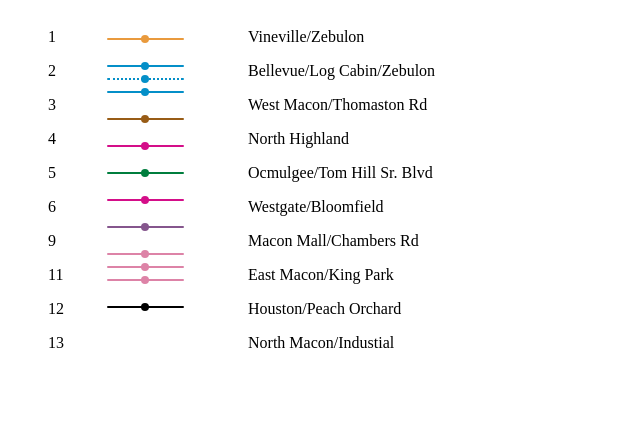
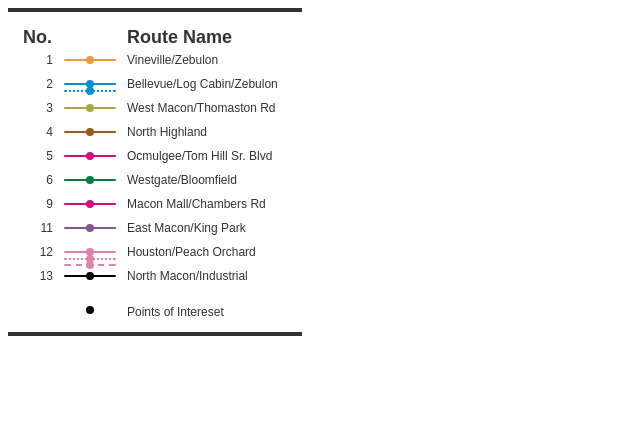
Before and after one commit to codeforamerica/Transit-Map-in-TileMill, a plain HTML site: page legend_test.html in a window 1280 px wide. Shown: the whole page, without its empty margins (0-640 px from the left). Drawn offline with Linux system fonts and the light colour scheme.

Commit message:
LEGEND of the LEGENDS! in css, not yet formatted for TileMill though

```diff
--- a/legend_test.html
+++ b/legend_test.html
@@ -3,73 +3,95 @@
 </head>
 
 <style>
+
+h1 {font-family: arial; font-size: 18px; color: #333; margin: 0px;}
+
 #container{
-	position: absolute;
-	height: 400px;
-	width: 500px;
-	background: #fff;
+	position: relative;
+	height: 290px;
+	width: 264px;
+	padding: 15px;
+	border-top: 4px solid #333;
+	border-bottom: 4px solid #333;
 }
-#route_nos {
-	position: absolute;
-	top: 20px;
-	width: 75px;
-	height: 400px;
-	background: #fff;
+#route_nos {width: 30px;float: left;}
+#route_nas {width: 160px; float: left;}
+
+
+#route_nos ul, #route_nas ul{
+  position: relative;
+  list-style-type: none;
+  margin: 5px 0px 0px 0px;
+  padding: 0px 0px 0px 0px;
+  font-family: arial;
+  font-size: 12px;
+  color: #333;
 }
 
-#route_nos ul {
-	list-style-type: none;
-	margin: 0px;
+#route_nos ul li{
+  text-align: right;
+  margin-bottom: 10px;
+}
+
+#route_nas ul li {
+  margin-bottom: 10px;
+  text-align: left;
 
 }
-#route_nos ul li {
-	margin-bottom: 16px;
-}
-#line_container {
-	position: absolute;
-	left: 100px;
-	top: 30px;
-}
-.box {
-	position: relative;
-	height: 25px;
-	width: 75px;
-	background: #fff;
+
+#route_nas ul .pin {
+  margin-top: 22px;
+  text-align: left;
+
 }
 
-.rt2, .rt2B, .rt12, .rt12B { height: 11px; }
+#line_container {
+  position: relative;
+	float: left;
+	padding: 0px 12px 0px 12px;
+	margin-top: 32px;
+}
+
+.box {position: relative; height: 22px; width: 50px;}
+.sub_contain {position: relative; height: 24px; width: 50px;}
+.sub_box {position: absolute; top: 7px; height: 9px; width: 50px;}
+.subsub_box {position: absolute; top: 13px; height: 9px; width: 50px;}
+
 
 .rt1   {border-top: 2px solid #E99A3D;}
 .rt2   {border-top: 2px solid #048FC8;}
-.rt2B  {border-top: 2px dotted #048FC8; }
-.rt3   {border-top: 2px solid #048FC8;}
+.rt2B  {border-top: 2px dotted #048FC8;}
+.rt3   {border-top: 2px solid #b0a545;}
 .rt4   {border-top: 2px solid #985C16;}
 .rt5   {border-top: 2px solid #D40E89;}
 .rt6   {border-top: 2px solid #007E3E;}
 .rt9   {border-top: 2px solid #D40E89;}
 .rt11  {border-top: 2px solid #85568D;}
-.rt12  {border-top: 2px solid #DD83A7; }
-.rt12B {border-top: 2px solid #DD83A7;}
-.rt12C {border-top: 2px solid #DD83A7;}
+.rt12  {border-top: 2px solid #DD83A7;}
+.rt12B {border-top: 2px dotted #DD83A7;}
+.rt12C {border-top: 2px dashed #DD83A7;}
 .rt13  {border-top: 2px solid #000;}
+.nort  {border-top: 2px solid #fff; padding-top: 10px;}
 
-.rt1 .circle  , .rt1::before, .rt1::after     {background: #E99A3D;}
-.rt2 .circle  , .rt2::before, .rt2::after     {background: #048FC8; }
-.rt2B .circle , .rt2B::before, .rt2B::after   {background: #048FC8;}
-.rt3 .circle  , .rt3::before, .rt3::after     {background: #048FC8;}
-.rt4 .circle  , .rt4::before, .rt4::after     {background: #985C16;}
-.rt5 .circle  , .rt5::before, .rt5::after     {background: #D40E89;}
-.rt6 .circle  , .rt6::before, .rt6::after     {background: #007E3E;}
-.rt9 .circle  , .rt9::before, .rt9::after     {background: #D40E89;}
-.rt11 .circle , .rt11::before, .rt11::after   {background: #85568D;}
-.rt12 .circle , .rt12::before, .rt12:after    {background: #DD83A7;}
-.rt12B .circle, .rt12B::before, .rt12B::after {background: #DD83A7;}
-.rt12C .circle, .rt12C::before, .rt12C::after {background: #DD83A7;}
-.rt13 .circle , .rt13::before, .rt13::after   {background: #000;}
+.rt1 .circle  , .rt1::before,   .rt1::after     {background: #E99A3D;}
+.rt2 .circle  , .rt2::before,   .rt2::after     {background: #048FC8;}
+.rt2B .circle , .rt2B::before,  .rt2B::after    {background: #048FC8;}
+.rt3 .circle  , .rt3::before,   .rt3::after     {background: #b0a545;}
+.rt4 .circle  , .rt4::before,   .rt4::after     {background: #985C16;}
+.rt5 .circle  , .rt5::before,   .rt5::after     {background: #D40E89;}
+.rt6 .circle  , .rt6::before,   .rt6::after     {background: #007E3E;}
+.rt9 .circle  , .rt9::before,   .rt9::after     {background: #D40E89;}
+.rt11 .circle , .rt11::before,  .rt11::after    {background: #85568D;}
+.rt12 .circle , .rt12::before,  .rt12:after     {background: #DD83A7;}
+.rt12B .circle, .rt12B::before, .rt12B::after   {background: #DD83A7;}
+.rt12C .circle, .rt12C::before, .rt12C::after   {background: #DD83A7;}
+.rt13 .circle , .rt13::before,  .rt13::after    {background: #000;}
+.nort .circle {background: #000}
 
-.box::before {
+.box::before, .sub_box::before, .subsub_box::before {
 	content: " ";
-	position: absolute;
+	position: relative;
+	float: left;
 	height: 2px;
 	width: 1px;
 	border-radius: 90px 0 0 90px;
@@ -77,19 +99,21 @@
 	left: -1px;
 }
 
-.box::after {
+
+.box::after, .sub_box::after, .subsub_box::after {
 	content: " ";
-	position: absolute;
+	position: relative;
+	float: left;
 	height: 2px;
 	width: 1px;
 	border-radius: 0px 90px 90px 0px;
-	top: -2px;
-	right: -1px;
+	top: -10px;
+	right: -50px;
 }
 
 .circle {
 	position: relative;
-	left: 33;
+	left: 21;
 	top: -5px;
 	width: 8px;
 	height: 8px;
@@ -98,12 +122,12 @@
   border-radius: 999px;
 }
 
-
 </style>
 
 <body>
 	<div id="container">
 	<div id="route_nos">
+	  <h1>No.</h1>
 	<ul>
 		<li>1</li>
 		<li>2</li>
@@ -116,19 +140,22 @@
 		<li>12</li>
 		<li>13</li>
 	</ul>
-	</div>
+	</div><!-- END ROUTE NUMBERS -->
+
 	<div id="line_container">
 	<!-- ROUTE 1 -->
 	<div class="box rt1">
 		<div class="circle"></div>
 	</div>
 	<!-- ROUTE 2 -->
+	<div class="sub_contain">
 	  <div class="box rt2">
 		  <div class="circle"></div>
 	  </div>
 	  <!-- ROUTE 2B -->
-	<div class="box rt2B">
+	  <div class="sub_box rt2B">
 		  <div class="circle"></div>
+	  </div>
 	</div>
 	<!-- ROUTE 3 -->
 	<div class="box rt3">
@@ -155,23 +182,30 @@
 		<div class="circle"></div>
 	</div>
 	<!-- ROUTE 12 -->
+	<div class="sub_contain">
 	<div class="box rt12">
 		<div class="circle"></div>
 		</div>
 	  <!-- ROUTE 12B -->
-	<div class="box rt12B">
+	  <div class="sub_box rt12B">
 		  <div class="circle"></div>
 	  </div>
 	  <!-- ROUTE 12C -->
-	<div class="box rt12C">
+	 <div class="subsub_box rt12C">
 		<div class="circle"></div>
+	 </div>
 	 </div>
 	<!-- ROUTE 13 -->
 	<div class="box rt13">
 		<div class="circle"></div>
 	</div>
+	<div class="box nort">
+		<div class="circle"></div>
 	</div>
-	<div id="route_nos" style="left: 200px; float: left; width: 300px;">
+</div><!-- END LINE CONTAINER -->
+
+<div id="route_nas">
+  <h1>Route Name</h1>
 	<ul>
 		<li>Vineville/Zebulon</li>
 		<li>Bellevue/Log Cabin/Zebulon</li>
@@ -182,11 +216,13 @@
 		<li>Macon Mall/Chambers Rd</li>
 		<li>East Macon/King Park</li>
 		<li>Houston/Peach Orchard </li>
-		<li>North Macon/Industial</li>
+		<li>North Macon/Industrial</li>
 	</ul>
-	</div>
-
-</div>
+	<ul>
+  <li class="pin">Points of Intereset</li>
+	</ul>
+</div><!-- END ROUTE NAMES -->
+</div><!-- END CONTAINER-->
 
 </body>
 
```
Also changed, not shown: bookends.png (added), css_legend.png (added), legend.png (added), 1 other file. Lines whose indentation alone changed are shown as unchanged.
